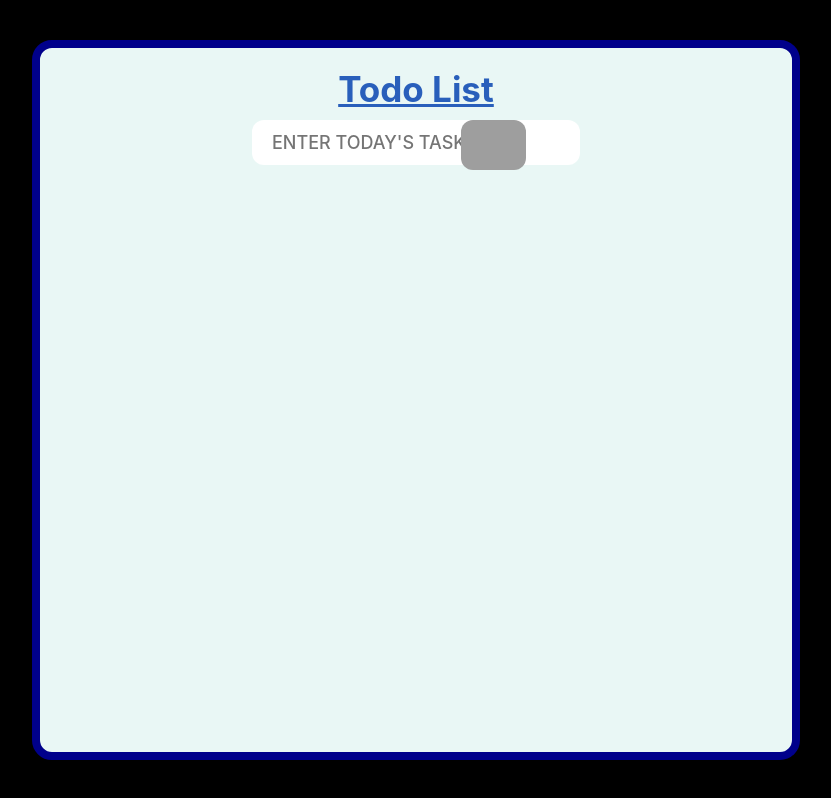
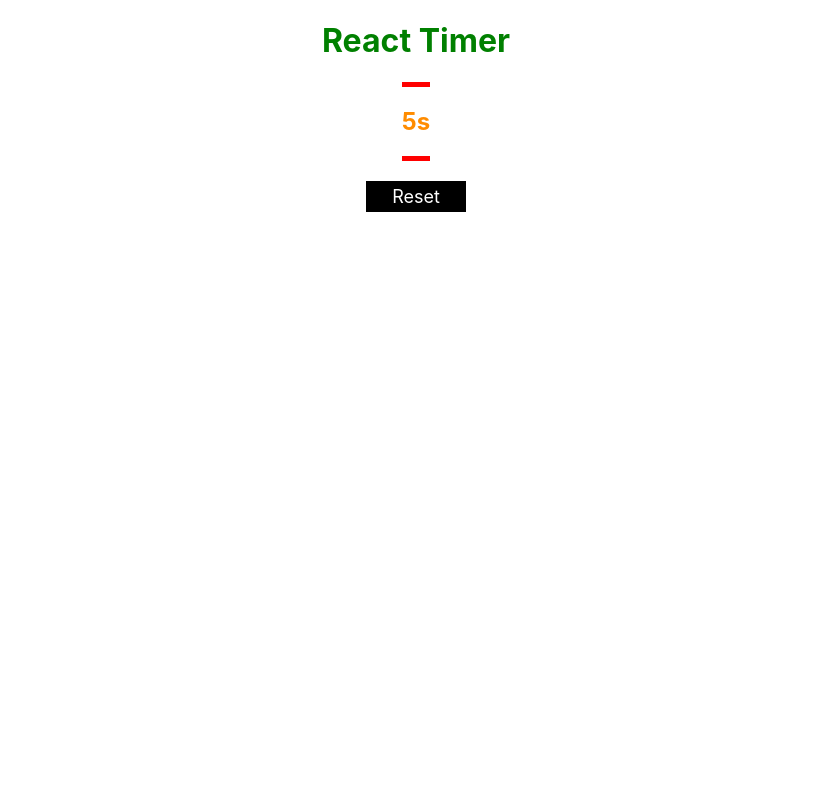
Before and after one commit to suranaarpit/arpit_fw16_156, a React (Create React App) app in the folder unit-4/fw16_156/: page / in a window 1280 px wide. Shown: the whole page, without its empty margins (224-1055 px from the left). Built offline with nearby package versions, Linux system fonts and the light colour scheme; grey boxes are pictures that could not be loaded.

Commit message:
Sprint 2 day 2 - React Timer

```diff
--- a/unit-4/fw16_156/src/App.js
+++ b/unit-4/fw16_156/src/App.js
@@ -1,9 +1,10 @@
 import logo from './logo.svg';
 import './App.css';
-import Day1 from './sprint-1/day-1/Day1';
-import Day1_2 from './sprint-1/day-1/Day1-2';
-import Day2 from "./sprint-1/day-2/Day2";
-import Day3 from "./sprint-1/day-3/Day3"
+// import Day1 from './sprint-1/day-1/Day1';
+// import Day1_2 from './sprint-1/day-1/Day1-2';
+// import Day2 from "./sprint-1/day-2/Day2";
+// import Day3 from "./sprint-1/day-3/Day3"
+import Sprint2Day2 from './sprint-2/day-2/Sprint2Day2';
 
 function App() {
   return (
@@ -11,7 +12,8 @@ function App() {
       {/* <Day1 ></Day1>
       <Day1_2 ></Day1_2> */}
       {/* <Day2></Day2> */}
-      <Day3></Day3>
+      {/* <Day3></Day3> */}
+      <Sprint2Day2></Sprint2Day2>
     </>
   );
 }
--- /dev/null
+++ b/unit-4/fw16_156/src/sprint-2/day-2/RTimer/ReactTimer.jsx
@@ -0,0 +1,40 @@
+import React, { useEffect, useState } from "react";
+import Timer from "./Timer.css"
+
+const ReactTimer = ({ startTime, endTime }) => {
+  const [time, setTime] = useState(startTime);
+  useEffect(() => {
+    const id = setInterval(() => {
+      setTime((previousTime) => {
+        if (previousTime === endTime) {
+          clearInterval(id);
+          return previousTime;
+        } else {
+          return previousTime + 1;
+        }
+      });
+    }, 1000);
+
+    return () => {
+      clearInterval(id);
+      console.log("Interval Cleared");
+    };
+  }, [time, endTime]);
+
+  return (
+    <>
+      <div className="mainDivTimer">
+        <h1>React Timer</h1>
+        <div className="timerSec"><h2>{time}s</h2></div>
+        <button style={{border: "none", cursor: "pointer", color: "white", background: "black"}} onClick={() => setTime(0)}>Reset</button>
+      </div>
+      <br />
+      <br />
+      <div id="marquee">
+          <marquee direction="top">The timer will automatically stops after 30 sec, You can reset it by clicking reset button.</marquee>
+      </div>
+    </>
+  );
+};
+
+export default ReactTimer;
--- /dev/null
+++ b/unit-4/fw16_156/src/sprint-2/day-2/RTimer/Timer.css
@@ -0,0 +1,31 @@
+*{
+    font-family: -apple-system, BlinkMacSystemFont, 'Segoe UI', Roboto, Oxygen, Ubuntu, Cantarell, 'Open Sans', 'Helvetica Neue', sans-serif;
+}
+.mainDivTimer{
+    text-align: center;
+    margin-top: 2rem;
+    /* border: 1px solid black; */
+    width: fit-content;
+    margin: auto;
+}
+h1{
+    color: green;
+}
+h2{
+    color: darkorange;
+}
+
+.timerSec{
+    width: fit-content;
+    height: fit-content;
+    border-top: 5px solid red;
+    border-bottom: 5px solid red;
+    margin: auto;
+}
+button{
+    margin-top: 20px;
+    width: 100px;
+    /* height: 30px; */
+    font-size: 18px;
+    padding: 5px;
+}
--- /dev/null
+++ b/unit-4/fw16_156/src/sprint-2/day-2/Sprint2Day2.jsx
@@ -0,0 +1,13 @@
+import React from "react";
+import ReactTimer from "./RTimer/ReactTimer";
+
+const Sprint2Day2 = () =>{
+    return (
+        <div>
+          {/* <RestauentDetails /> */}
+          <ReactTimer startTime={0} endTime={30} />
+        </div>
+      );
+}
+
+export default Sprint2Day2;
```
